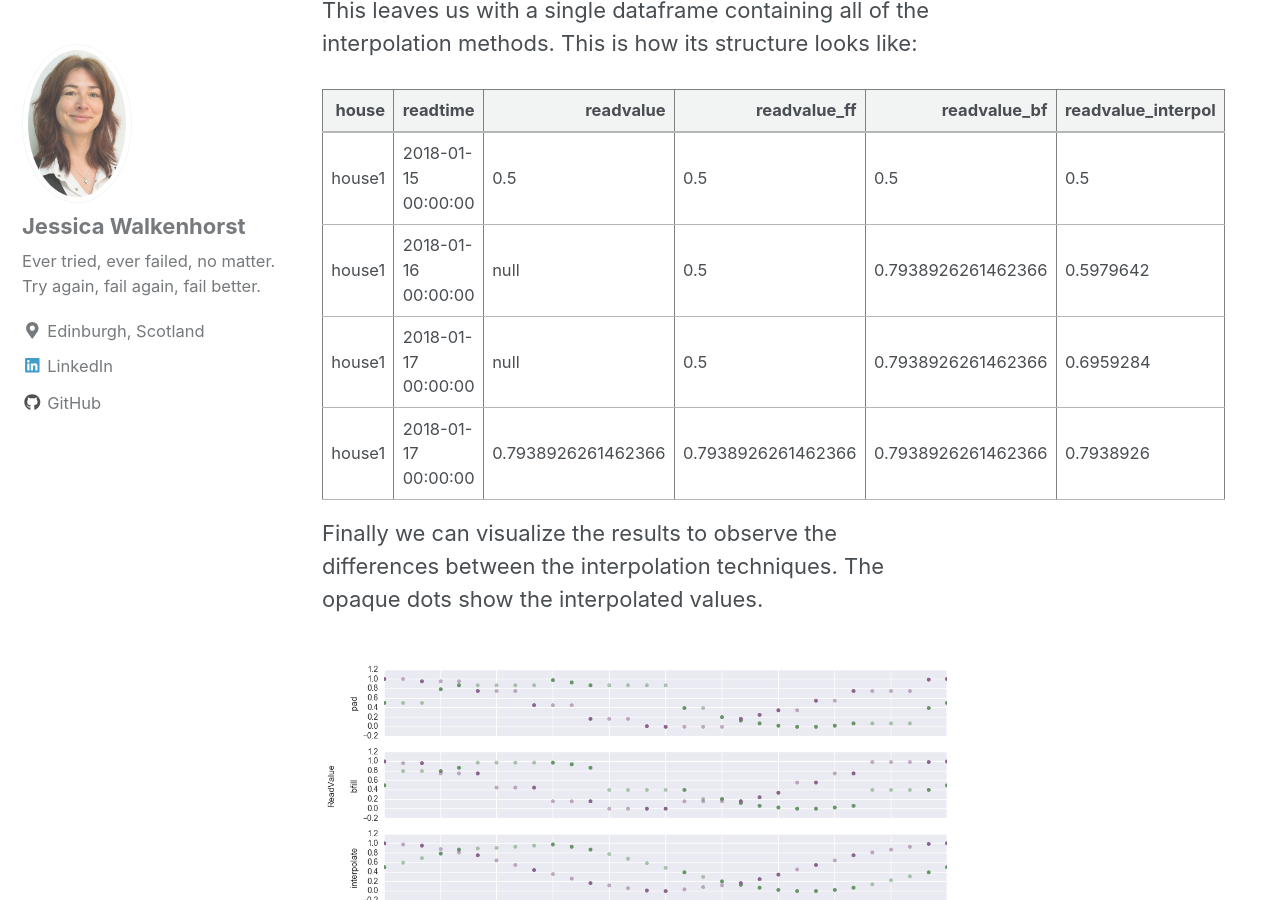
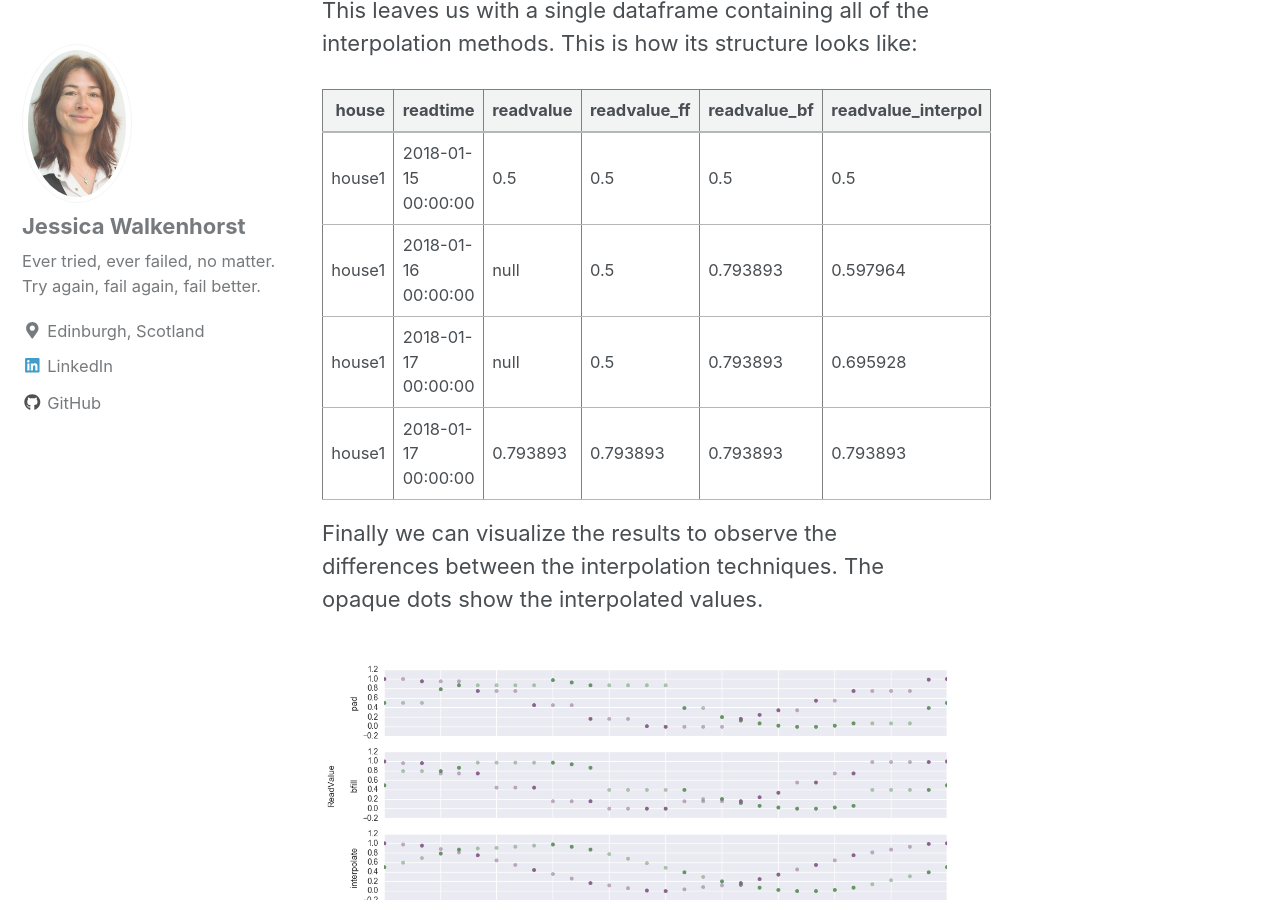
Before and after one commit to walkenho/walkenho.github.io, a Jekyll site: the page built from _posts/2019-01-15-interpolating-time-series-p2-spark.md, in a window 1280 px wide and 900 px high, scrolled down 6580 px. Built offline with Jekyll 4.4.1, drawn with Linux system fonts in a browser that asks for light colours; nearby versions of some CDN libraries; some of the changed text lies outside the part shown.

Commit message:
Reformatting interpolated numbers

```diff
--- a/_posts/2019-01-15-interpolating-time-series-p2-spark.md
+++ b/_posts/2019-01-15-interpolating-time-series-p2-spark.md
@@ -351,24 +351,24 @@ This leaves us with a single dataframe containing all of the interpolation metho
     <td>2018-01-16 00:00:00</td>
     <td>null</td>
     <td>0.5</td>
-    <td>0.7938926261462366</td>
-    <td>0.5979642</td>
+    <td>0.793893</td>
+    <td>0.597964</td>
     </tr>
     <tr>
     <td>house1</td>
     <td>2018-01-17 00:00:00</td>
     <td>null</td>
     <td>0.5</td>
-    <td>0.7938926261462366</td>
-    <td>0.6959284</td>
+    <td>0.793893</td>
+    <td>0.695928</td>
     </tr>
     <tr>
     <td>house1</td>
     <td>2018-01-17 00:00:00</td>
-    <td>0.7938926261462366</td>
-    <td>0.7938926261462366</td>
-    <td>0.7938926261462366</td>
-    <td>0.7938926</td>
+    <td>0.793893</td>
+    <td>0.793893</td>
+    <td>0.793893</td>
+    <td>0.793893</td>
     </tr>
   </tbody>
 </table>
```
Also changed, not shown: other parts of _posts/2019-01-15-interpolating-time-series-p2-spark.md (+2 -2 lines).
